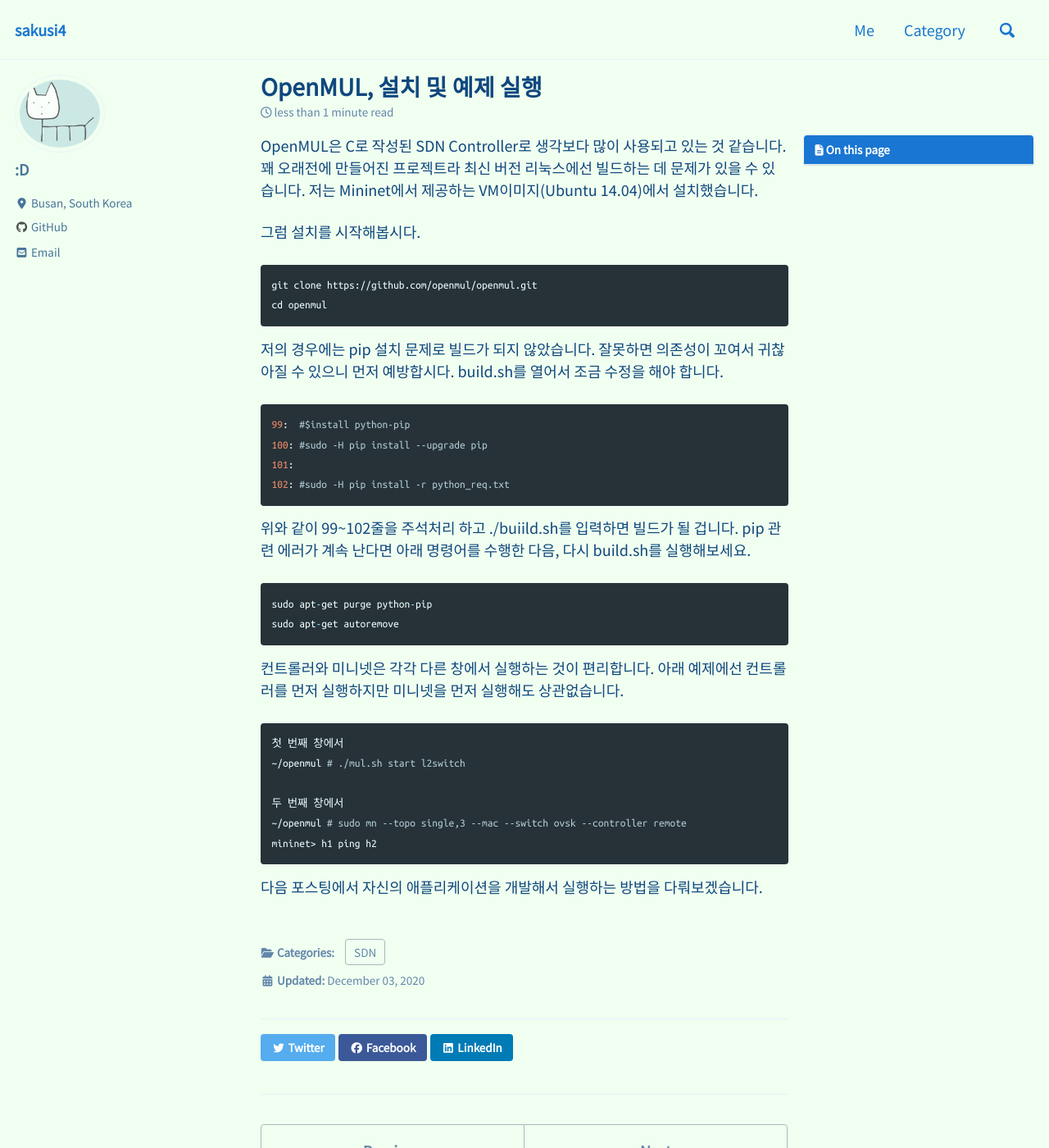
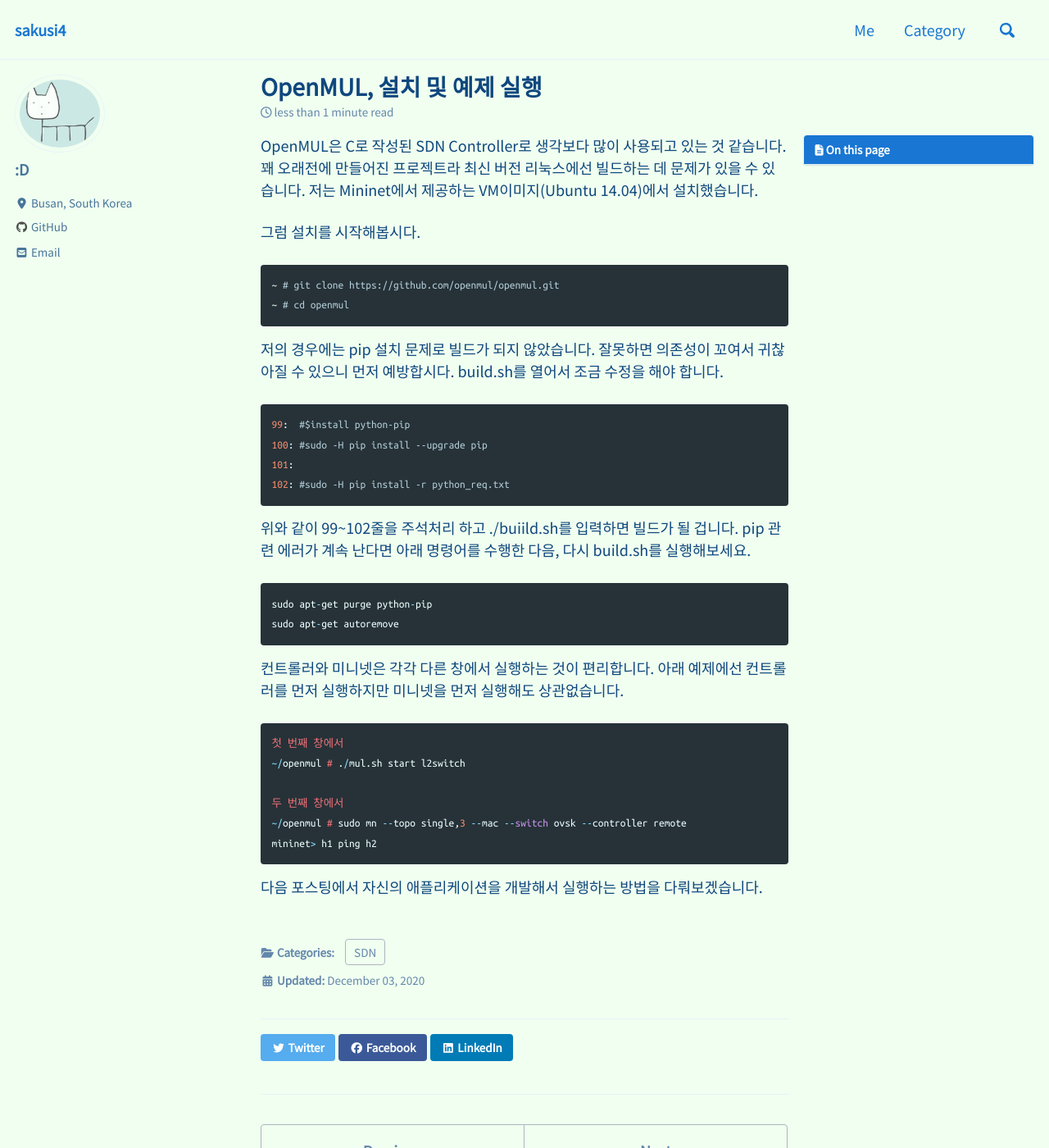
Before and after one commit to sakusi4/sakusi4.github.io, a Jekyll site: the page built from _posts/2020-12-04-OpenMUL-0.md, in a window 1280 px wide and 1400 px high. Shown: the whole window at 82% size. Built offline with Jekyll 4.4.1, drawn with Linux system fonts in a browser that asks for light colours; cached includes are drawn as plain includes; nearby versions of some CDN libraries; comment, search, counter and statistics services are not loaded.

Commit message:
no message

```diff
--- a/_posts/2020-12-04-OpenMUL-0.md
+++ b/_posts/2020-12-04-OpenMUL-0.md
@@ -12,8 +12,8 @@ OpenMUL은 C로 작성된 SDN Controller로 생각보다 많이 사용되고 있
 
 그럼 설치를 시작해봅시다.
 {% highlight bash %}
-git clone https://github.com/openmul/openmul.git
-cd openmul
+~ # git clone https://github.com/openmul/openmul.git
+~ # cd openmul
 {% endhighlight %}
 
 저의 경우에는 pip 설치 문제로 빌드가 되지 않았습니다. 잘못하면 의존성이 꼬여서 귀찮아질 수 있으니 먼저 예방합시다.
@@ -36,7 +36,7 @@ sudo apt-get autoremove
 
 컨트롤러와 미니넷은 각각 다른 창에서 실행하는 것이 편리합니다. 아래 예제에선 컨트롤러를 먼저 실행하지만 미니넷을 먼저 실행해도 상관없습니다.
 
-{% highlight bash %}
+{% highlight c %}
 첫 번째 창에서
 ~/openmul # ./mul.sh start l2switch
 
```
